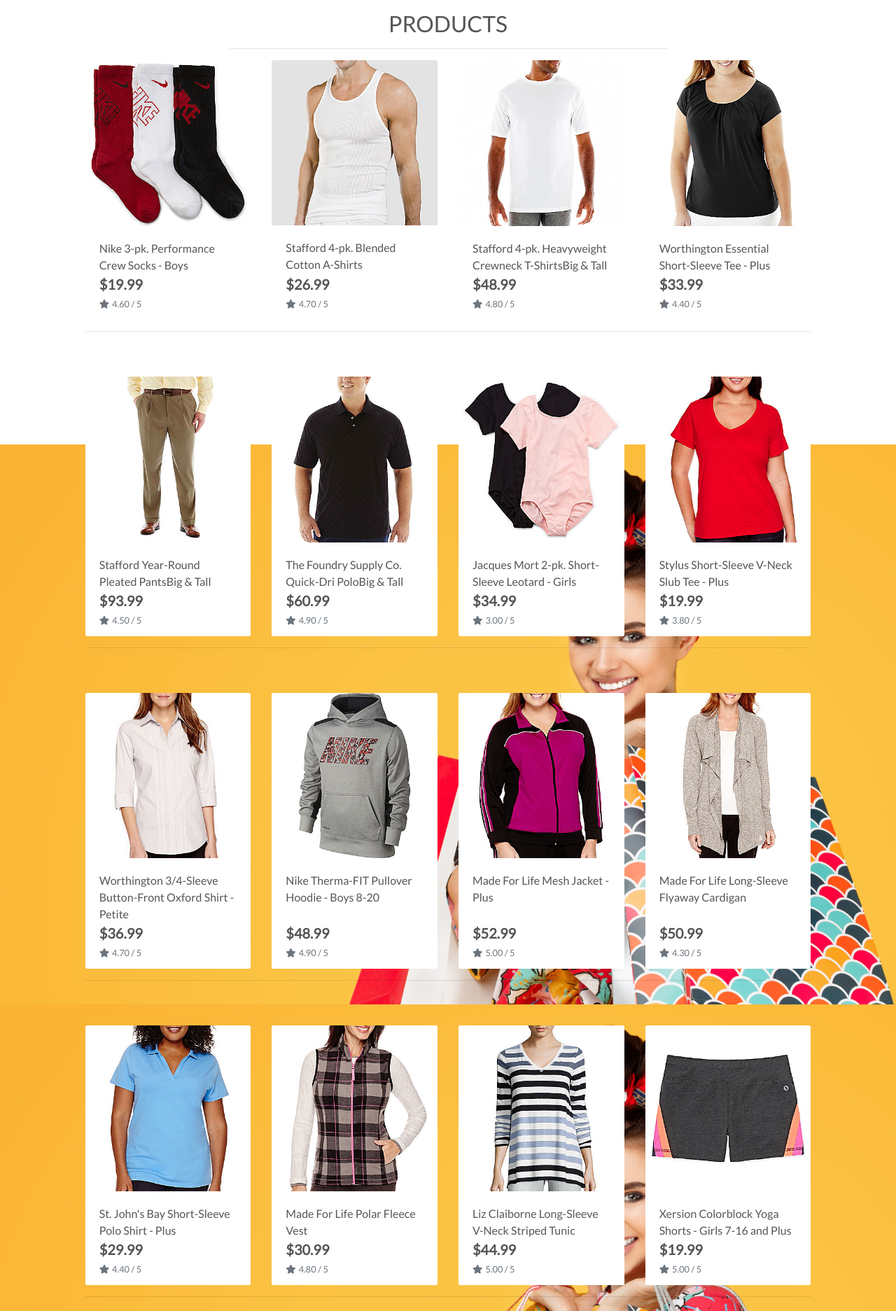
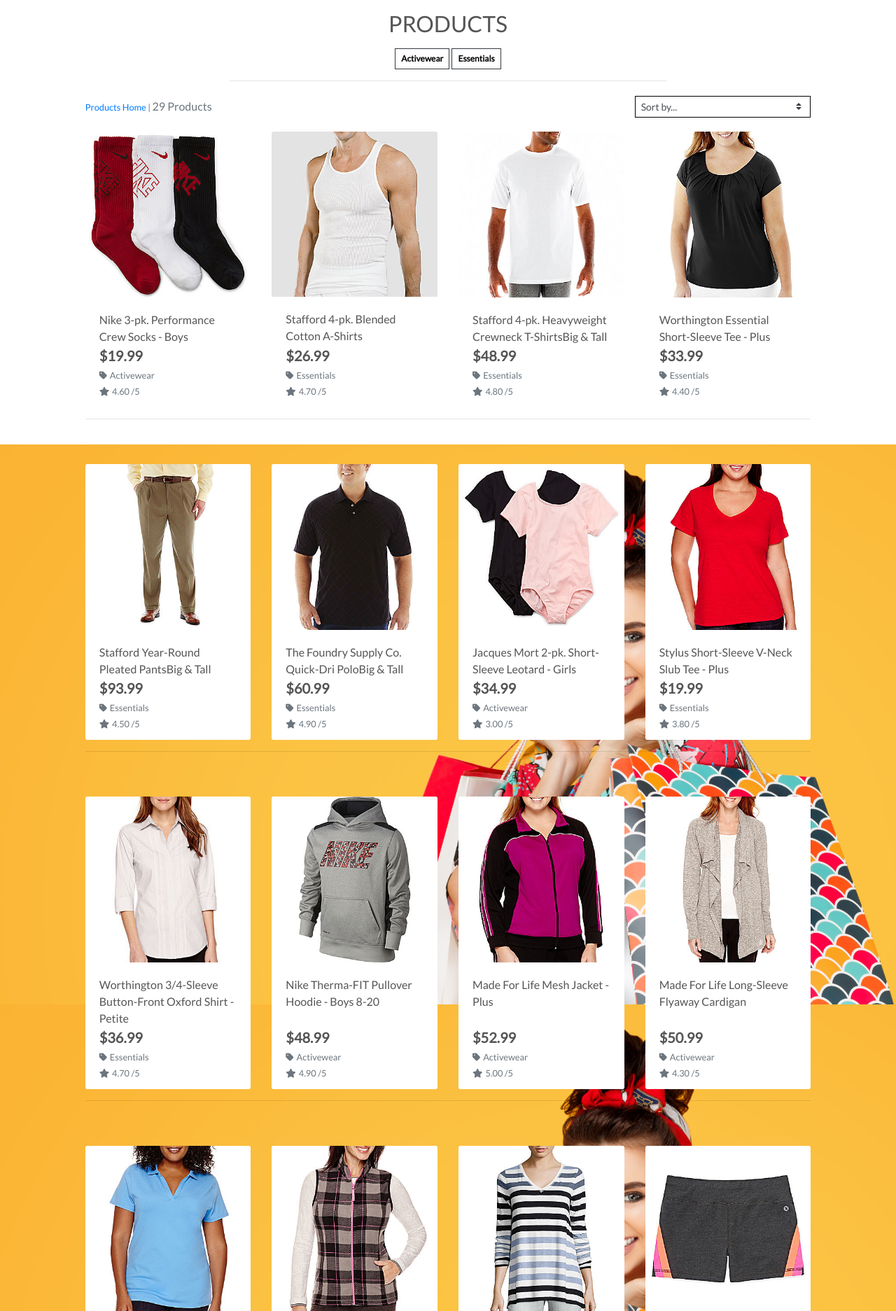
Before and after one commit to Markpm-code/boutique_ado, a Django app: a page that uses templates/includes/main-nav.html in a window 1280 px wide. Shown: the part 165-2038 px from the top of the page at 70% size. Run offline with Django 3.2, Linux system fonts and the light colour scheme; data comes from the database, SQL or seed files in the repository; some libraries are stand-ins or nearby versions.

Commit message:
Added sorting and product counts to product page

```diff
--- a/products/templates/products/products.html
+++ b/products/templates/products/products.html
@@ -15,12 +15,41 @@
     <div class="row">
         <div class="col text-center mt-3">
             <h2 class="logo-font">Products</h2>
+            {% for c in current_categories %}
+            <a class="category-badge text-decoration-none" href="{% url 'products' %}?category={{ c.name }}">
+                <span class="p-2 mt-2 badge badge-white text-black rounded-0 border border-dark">{{ c.friendly_name }}</span>
+            </a>
+            {% endfor %}
             <hr class="w-50 mb-1">
         </div>
     </div>
     <div class="row">
         <div class="product-container col-10 offset-1">
-                <div class="row mt-1 mb-2"></div>
+            <div class="row mt-1 mb-2">
+                <div class="col-12 col-md-6 my-auto order-md-last d-flex justify-content-center justify-content-md-end">
+                    <div class="sort-select-wrapper w-50">
+                        <select id="sort-selector" class="custom-select custom-select-sm rounded-0 border border-{% if current_sorting != 'None_None' %}info{% else %}black{% endif %}">
+                            <option value="reset" {% if current_sorting == 'None_None' %}selected{% endif %}>Sort by...</option>
+                            <option value="price_asc" {% if current_sorting == 'price_asc' %}selected{% endif %}>Price (low to high)</option>
+                            <option value="price_desc" {% if current_sorting == 'price_desc' %}selected{% endif %}>Price (high to low)</option>
+                            <option value="rating_asc" {% if current_sorting == 'rating_asc' %}selected{% endif %}>Rating (low to high)</option>
+                            <option value="rating_desc" {% if current_sorting == 'rating_desc' %}selected{% endif %}>Rating (high to low)</option>
+                            <option value="name_asc" {% if current_sorting == 'name_asc' %}selected{% endif %}>Name (A-Z)</option>
+                            <option value="name_desc" {% if current_sorting == 'name_desc' %}selected{% endif %}>Name (Z-A)</option>
+                            <option value="category_asc" {% if current_sorting == 'category_asc' %}selected{% endif %}>Category (A-Z)</option>
+                            <option value="category_desc" {% if current_sorting == 'category_desc' %}selected{% endif %}>Category (Z-A)</option>
+                        </select>
+                    </div>
+                </div>
+                <div class="col-12 col-md-6 order-md-first">
+                    <p class="text-muted mt-3 text-center text-md-left">
+                        {% if search_term or current_categories or current_sorting != 'None_None' %}
+                            <span class="small"><a href="{% url 'products' %}">Products Home</a> | </span>
+                        {% endif %}
+                        {{ products|length }} Products{% if search_term %} found for <strong>"{{ search_term }}"</strong>{% endif %}
+                    </p>
+                </div>
+            </div>
             <div class="row">
                 {% for product in products %}
                     <div class="col-sm-6 col-md-6 col-lg-4 col-xl-3">
@@ -41,8 +70,16 @@
                                 <div class="row">
                                     <div class="col">
                                         <p class="lead mb-0 text-left font-weight-bold">${{ product.price }}</p>
+                                        {% if product.category %}
+                                        <p class="small mt-1 mb-0">
+                                            <a class="text-muted"
+                                                href="{% url 'products' %}?category={{ product.category.name }}">
+                                                <i class="fas fa-tag mr-1"></i>{{ product.category.friendly_name }}
+                                            </a>
+                                        </p>
+                                        {% endif %}
                                         {% if product.rating %}
-                                                <small class="text-muted"><i class="fas fa-star mr-1"></i>{{ product.rating }} / 5</small>
+                                        <small class="text-muted"><i class="fas fa-star mr-1"></i>{{ product.rating }} /5</small>
                                         {% else %}
                                         <small class="text-muted">No Rating</small>
                                         {% endif %}
--- a/products/views.py
+++ b/products/views.py
@@ -21,7 +21,8 @@
             if sortkey == 'name':
                 sortkey = 'lower_name'
                 products = products.annotate(lower_name=Lower('name'))
-
+            if sortkey == 'category':
+                sortkey = 'category__name'
             if 'direction' in request.GET:
                 direction = request.GET['direction']
                 if direction == 'desc':
@@ -33,16 +34,15 @@
             products = products.filter(category__name__in=categories)
             categories = Category.objects.filter(name__in=categories)
 
+        if request.GET:
+            if 'q' in request.GET:
+                query = request.GET['q']
+                if not query:
+                    messages.error(request, "You did not enter any search criteria!")
+                    return redirect(reverse('products'))
 
-    if request.GET:
-        if 'q' in request.GET:
-            query = request.GET['q']
-            if not query:
-                messages.error(request, "You did not enter any search criteria!")
-                return redirect(reverse('products'))
-
-            queries = Q(name__icontains=query) | Q(description__icontains=query)
-            products = products.filter(queries)
+                queries = Q(name__icontains=query) | Q(description__icontains=query)
+                products = products.filter(queries)
     current_sorting = f'{sort}_{direction}'
 
     context = {
--- a/static/css/base.css
+++ b/static/css/base.css
@@ -70,6 +70,10 @@
 	z-index: -1;
 }
 
+a.category-badge > span.badge:hover {
+    background: #212529 !important;
+    color: #fff !important;
+}
 
 /* -------------------------------- Media Queries */
 
--- a/templates/includes/main-nav.html
+++ b/templates/includes/main-nav.html
@@ -20,7 +20,7 @@
                 <a href="{% url 'products' %}?category=activewear,essentials" class="dropdown-item">Activewear &amp; Essentials</a>
                 <a href="{% url 'products' %}?category=jeans" class="dropdown-item">Jeans</a>
                 <a href="{% url 'products' %}?category=shirts" class="dropdown-item">Shirts</a>
-                <a href="{% url 'products' %}?category=activewaer,essentials,jeans, shirts" class="dropdown-item">All Clothing</a>
+                <a href="{% url 'products' %}?category=activewear,essentials,jeans,shirts" class="dropdown-item">All Clothing</a>
             </div>
         </li>
 
```
Also changed, not shown: products/templates/products/product_detail.html (+7 -0 lines). Lines whose indentation alone changed are shown as unchanged.
